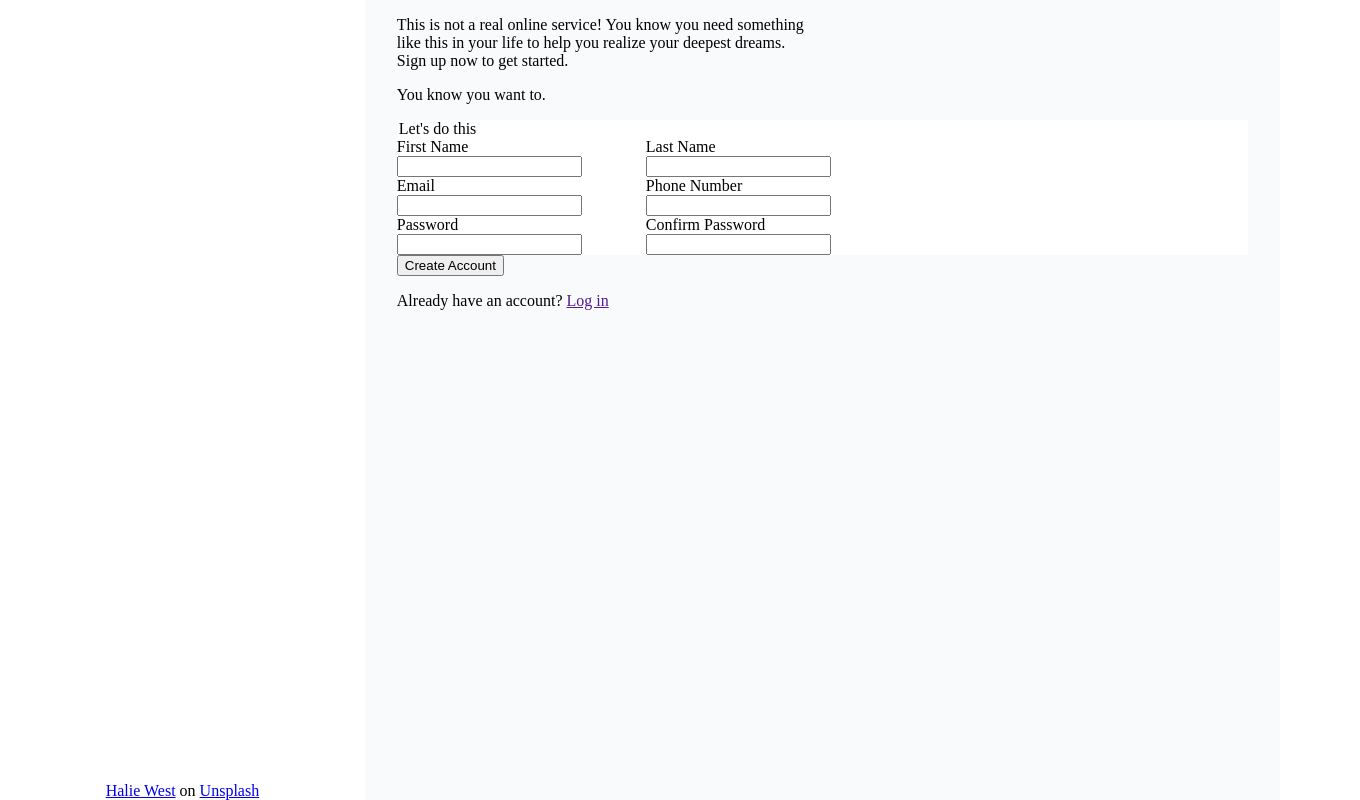
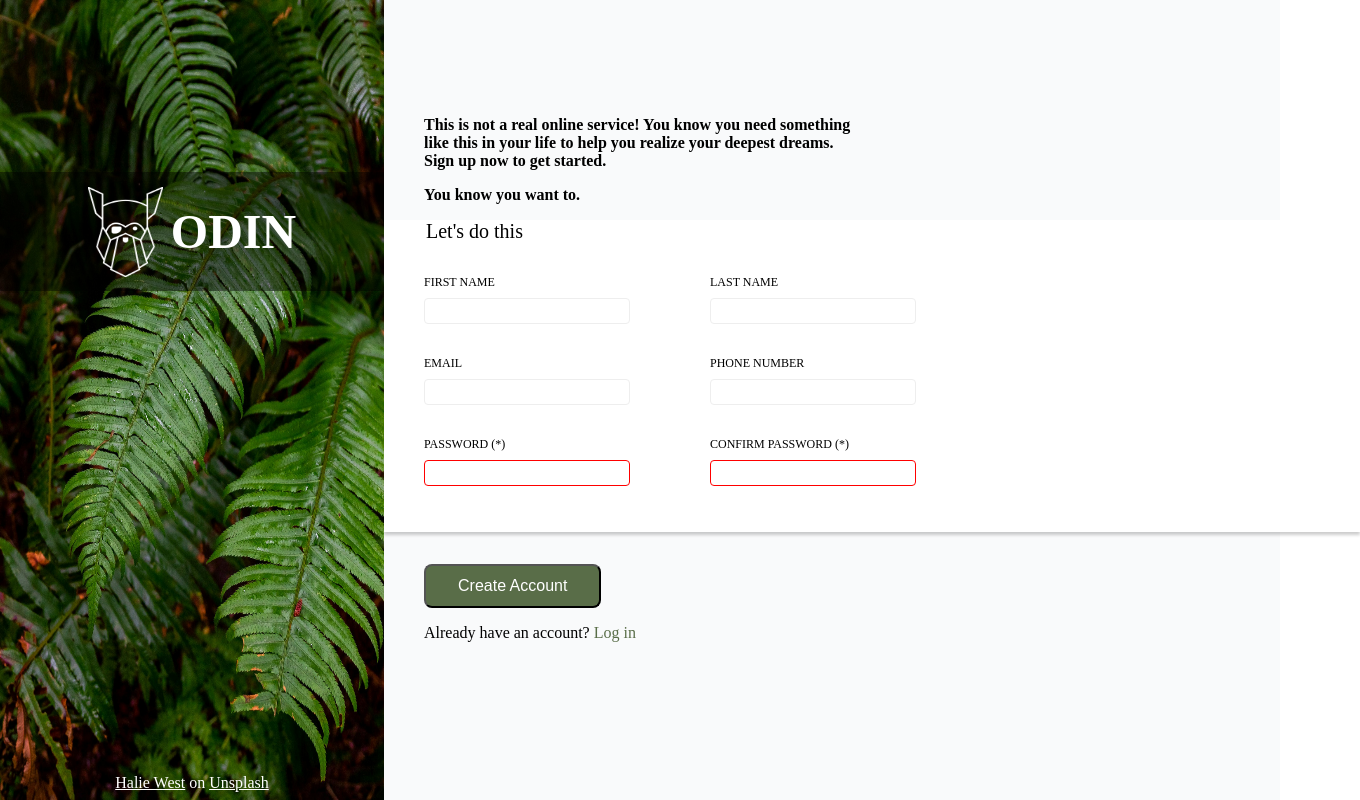
Before and after one commit to mbstxs/odin-signup, a plain HTML site: page index.html in a window 1280 px wide. Shown: the whole page, 1360 px wide, since content can reach past the window. Drawn offline with Linux system fonts and the light colour scheme.

Commit message:
update (styles): right container + minor changes to layout

```diff
--- a/index.html
+++ b/index.html
@@ -11,14 +11,22 @@
 <body>
     <div id="main-cont">
         <div id="left-cont">
+            <img id="bg-img" src="./assets/bg-img.jpg" alt="background">
+            <div>
+
                 <div id="logo-cont">
-                Odin
+                    <div>
+                        <img id="logo" src="./assets/odin-lined.png" alt="logo">
+                        <h1>ODIN</h1>
+                    </div>
                 </div>
                 <p>
-                <a href="#">Halie West</a> on <a href="#">Unsplash</a>
+                    <a href="#"><u>Halie West</u> on <u>Unsplash</u></a>
                 </p>
             </div>
+        </div>
         <div id="right-cont">
+            <div>
                 <div id="heading">
                     <p>This is not a real online service! You know you need something
                         <br>like this in your life to help you realize your deepest dreams.
@@ -26,17 +34,18 @@
                     </p>
                     <p>You know you want to.</p>
                 </div>
+            </div>
             <form>
                 <div id="form-cont">
                     <legend>Let's do this</legend>
                     <div>
                         <div class="input-cont">
                             <label for="firstName">First Name</label>
-                            <input type="text" name="firstName" id="firstName">
+                            <input type="text" minlength="2" maxlength="14" name="firstName" id="firstName">
                         </div>
                         <div class="input-cont">
                             <label for="lastName">Last Name</label>
-                            <input type="text" name="lastName" id="lastName">
+                            <input type="text" minlength="2" maxlength="40" name="lastName" id="lastName">
                         </div>
                     </div>
                     <div>
@@ -51,19 +60,21 @@
                     </div>
                     <div>
                         <div class="input-cont">
-                            <label for="password">Password</label>
-                            <input type="password" name="password" id="password">
+                            <label for="password">Password (*)</label>
+                            <input type="password" required minlength="6" name="password" id="password">
                         </div>
                         <div class="input-cont">
-                            <label for="passwordConf">Confirm Password</label>
-                            <input type="password" name="passwordConf" id="passwordConf">
+                            <label for="passwordConf">Confirm Password (*)</label>
+                            <input type="password" required minlength="6" name="passwordConf" id="passwordConf">
                         </div>
                     </div>
                 </div>
                 <button type="submit">Create Account</button>
             </form>
+            <div>
                 <p>Already have an account? <a href="">Log in</a></p>
-
+            </div>
+        </div>
     </div>
     </div>
 </body>
--- a/style.css
+++ b/style.css
@@ -1,9 +1,15 @@
 body {
-    --cont-padding: 2rem;
+    --cont-padding: 2.5rem;
     --bg-img: url("./assets/bg-img.jpg");
     --color-white: #fff;
     --bg-form: #f9fafb;
+    --color-green: #596D48;
     margin: 0;
+}
+
+a {
+    text-decoration: none;
+    color: var(--color-white);
 }
 
 #main-cont {
@@ -16,12 +22,17 @@ body {
     background-image: #9e3535;
     width: 30vw;
     height: 100vh;
+}
+
+#left-cont>div {
     display: flex;
     flex-direction: column;
     justify-content: space-between;
+    padding-top: 172px;
+    height: calc(100% - 180px);
 }
 
-img {
+#bg-img {
     width: 30vw;
     height: 100vh;
     object-fit: fill;
@@ -29,9 +40,23 @@ img {
 }
 
 #logo-cont {
-    padding: 0 var(--cont-padding);
+    width: 100%;
     position: relative;
     color: var(--color-white);
+    font-size: 1.5rem;
+    background-color: rgba(0, 0, 0, 0.45);
+}
+
+#logo-cont>div {
+    display: flex;
+    justify-content: center;
+    align-items: center;
+    gap: 0.5rem;
+}
+
+#logo {
+    width: 75px;
+    height: 90px
 }
 
 #left-cont p {
@@ -41,27 +66,78 @@ img {
 }
 
 #right-cont {
-    padding: 0 var(--cont-padding);
     width: 70vw;
     background-color: #f9fafb;
     justify-content: center;
+    font-size: 20px;
+    padding-top: 100px;
 }
 
-/* #form-cont { */
-/* gap: 2rem; */
-/* } */
+#right-cont>div,
+form>div {
+    padding: 0 var(--cont-padding);
+
+}
+
+#heading {
+    font-weight: 600;
+}
+
+#right-cont p a {
+    color: var(--color-green)
+}
 
 form>div {
     background-color: var(--color-white);
     width: 100%;
+    box-shadow: 0 3px 3px rgba(0, 0, 0, 0.2);
+}
+
+#form-cont {
+    display: flex;
+    flex-direction: column;
+    gap: 32px;
+    height: 312px;
 }
 
 #form-cont>div {
     display: flex;
-    gap: 4rem;
+    gap: 5rem;
+    font-size: 12px;
+    text-transform: uppercase;
 }
 
 .input-cont {
     display: flex;
     flex-direction: column;
+    gap: 8px;
 }
+
+input {
+    height: 22px;
+    width: 200px;
+    border-radius: 4px;
+    border: 1.5px solid #eee;
+    font-size: 14px;
+}
+
+input:invalid {
+    border-color: red;
+}
+
+input:focus {
+    border-color: rgb(149, 178, 245);
+}
+
+button {
+    background-color: var(--color-green);
+    padding: 0.7rem 2rem;
+    color: var(--color-white);
+    font-size: 16px;
+    border-radius: 8px;
+    margin: 32px var(--cont-padding) 0;
+}
+
+#right-cont:last-child p {
+    font-size: 16px;
+}
```
Lines whose indentation alone changed are shown as unchanged.
